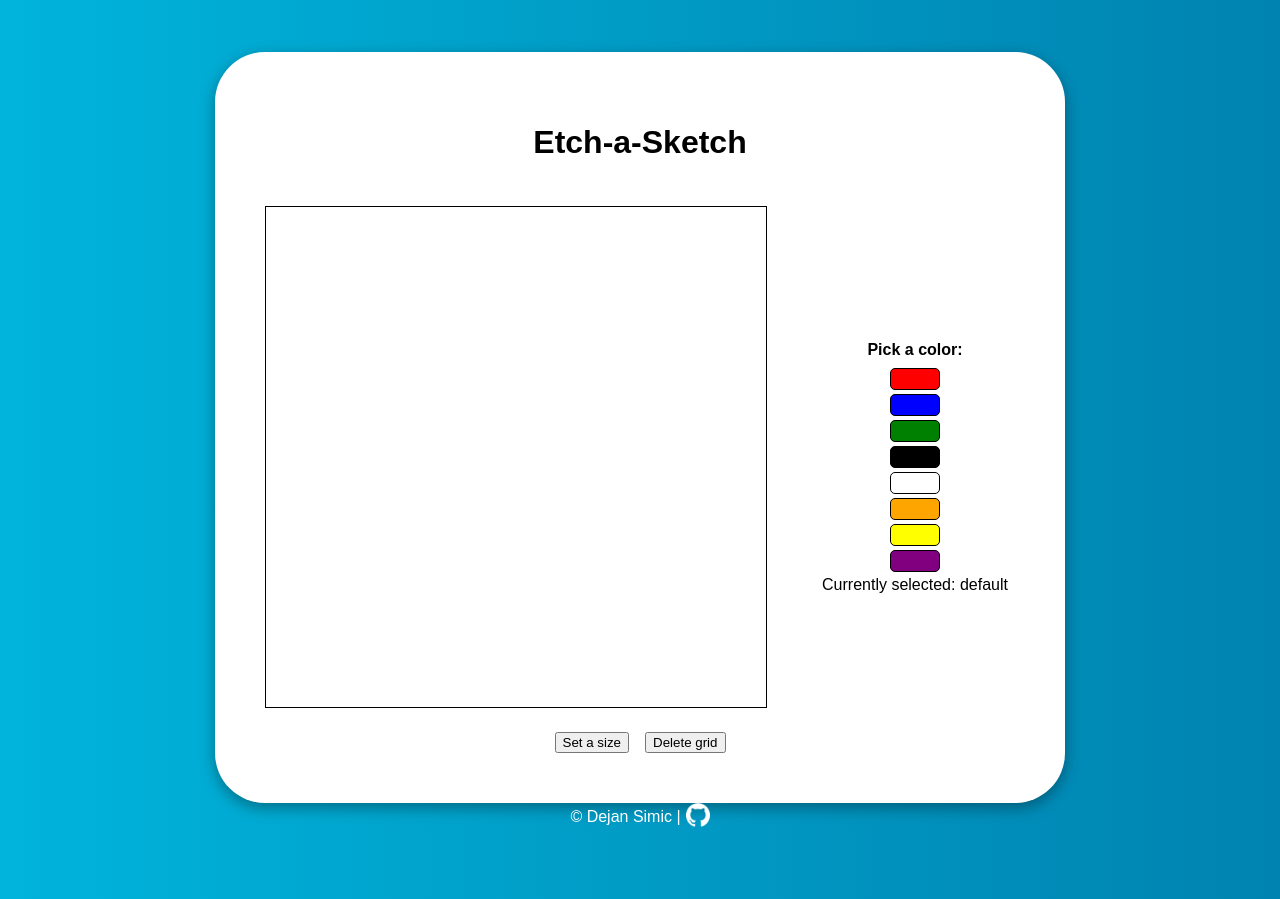
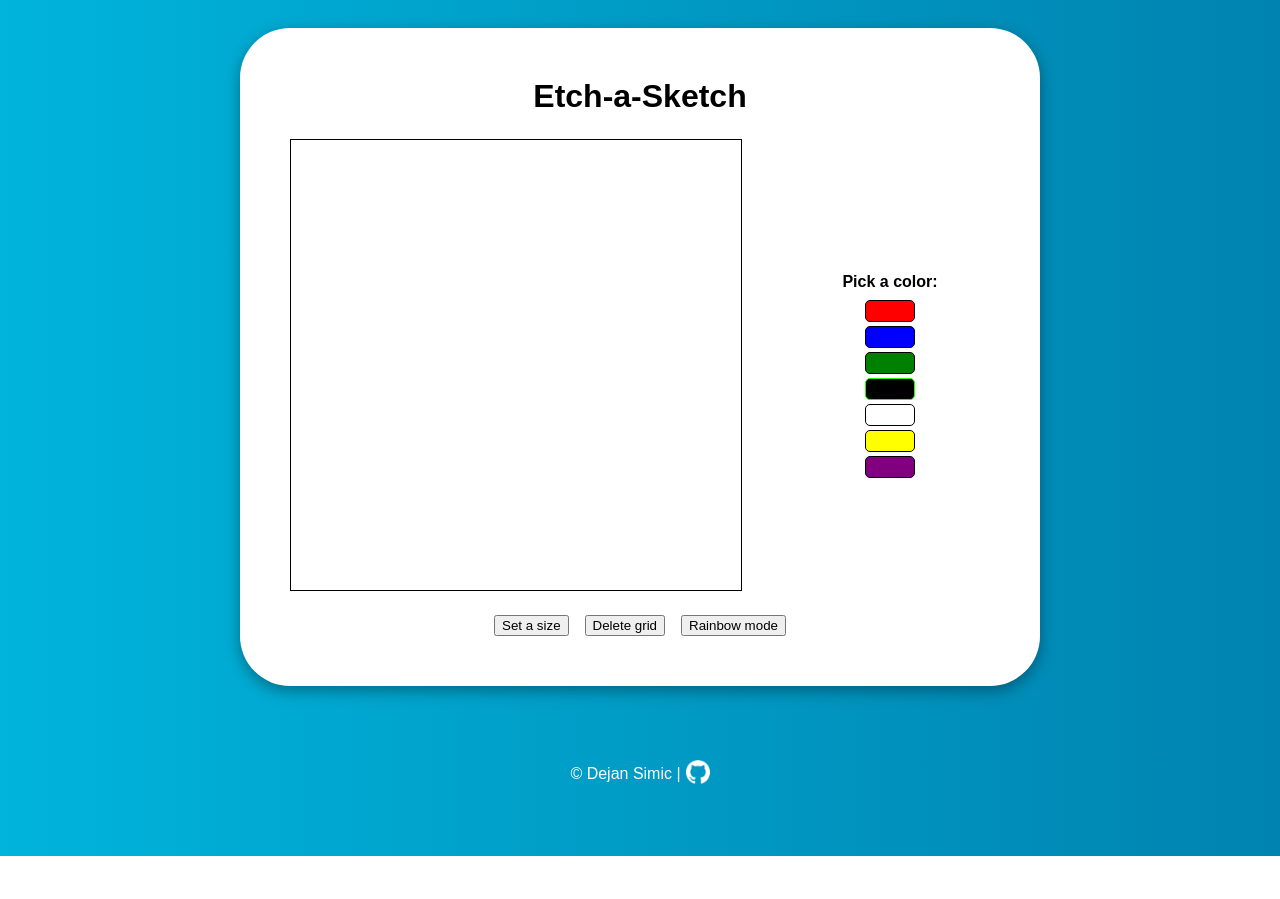
Before and after one commit to DejanLP/etch-a-sketch, a plain HTML site: page index.html in a window 1280 px wide. After the commit the page ends 856 px from the top, so only its background shows below. Drawn offline with Linux system fonts and the light colour scheme.

Commit message:
Add highlighting for currently selected color

```diff
--- a/index.css
+++ b/index.css
@@ -13,7 +13,6 @@ body{
     border-radius: 50px;
     box-shadow: rgba(0, 0, 0, 0.35) 0px 5px 15px;
     padding: 50px;
-    margin-top: 2%;
 }
 
 .flex-row {
@@ -78,6 +77,10 @@ img {
     gap: 16px;
 }
 
+.highlighted {
+    border: 1px solid rgb(30, 255, 0);
+}
+
 .colors{
     gap: 4px;
     width: 200px;
@@ -87,8 +90,8 @@ img {
     --rows: 16;
     --columns: 16;
     display: grid;
-    height: 500px;
-    width: 500px;
+    height: 450px;
+    width: 450px;
     /* 1fr to fit the whole container div, depending on row/column number*/
     grid-template-columns: repeat(var(--rows), 1fr);
     grid-template-rows: repeat(var(--columns), 1fr);
@@ -106,6 +109,11 @@ img {
     margin-bottom: 5px;
 }
 
+#page-title {
+    margin-top: 0;
+    margin-bottom: 0;
+}
+
 .wrapper{
     gap: 48px;
 }
--- a/index.html
+++ b/index.html
@@ -11,7 +11,7 @@
 </head>
 <body class="flex-column">
 <div class="container flex-column">
-    <h1>Etch-a-Sketch</h1>
+    <h1 id="page-title">Etch-a-Sketch</h1>
     <div class="wrapper flex-row">
         <div class="sketch">
         </div>
@@ -20,17 +20,16 @@
                 <button id="red" class="colorBtn" value="red"></button>
                 <button id="blue" class="colorBtn" value="blue"></button>
                 <button id="green" class="colorBtn" value="green"></button>
-                <button id="black" class="colorBtn" value="black"></button>
+                <button id="black" class="colorBtn highlighted" value="black"></button>
                 <button id="white" class="colorBtn" value="white"></button>
-                <button id="orange" class="colorBtn" value="orange"></button>
                 <button id="yellow" class="colorBtn" value="yellow"></button>
                 <button id="purple" class="colorBtn" value="purple"></button>
-            <div>Currently selected: default</div>
         </div>
     </div>
     <div class="buttons flex-row">
         <button id="size">Set a size</button>
         <button id="delete">Delete grid</button>
+        <button id="rainbow">Rainbow mode</button>
     </div>
 </div>
 <footer>
--- a/index.js
+++ b/index.js
@@ -15,13 +15,16 @@ createGrid(16, 16);
  */
 
 //listen for correct color
-let color = 'grey';
+let color = 'black';
 const colorBtns = document.querySelectorAll('.colorBtn');
 colorBtns.forEach((colorBtn) => {
     colorBtn.addEventListener('click', () => {
         color = colorBtn.value;
-        const currentlySelected = document.querySelector('.colors div');
-        currentlySelected.innerText = `Currently selected: ${color}`;
+        //Remove class for all buttons, and add only for clicked one, on each click
+        colorBtns.forEach((id) => {
+            id.classList.remove('highlighted');
+        })
+        colorBtn.classList.add('highlighted');
     })
 })
 
```
